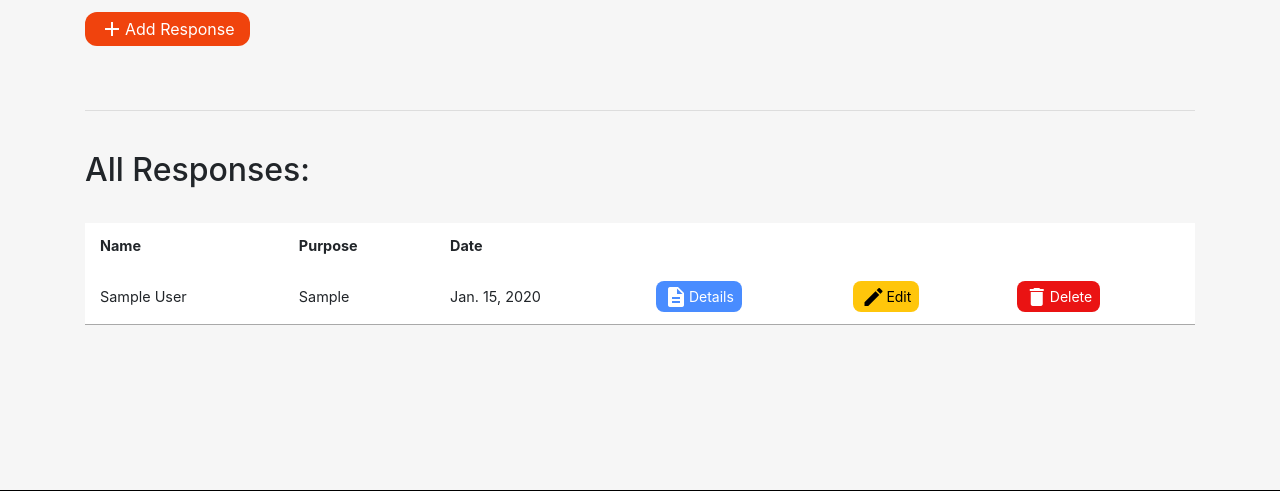
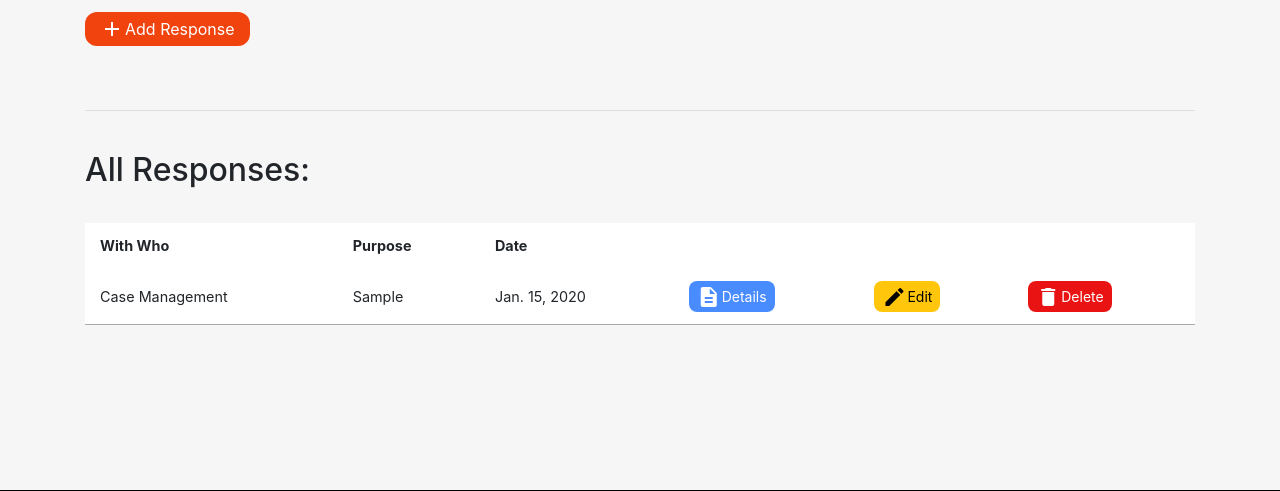
Before and after one commit to elainewangg/ReEntry, a Django app: page /meeting_tracker_form/ in a window 1280 px wide. Shown: the part 305-796 px from the top of the page. Run offline with Django 3.2, Linux system fonts and the light colour scheme; a user stored in the database is signed in; tables that the repository leaves empty hold one stand-in row (values such as "Sample post"); some libraries are stand-ins or nearby versions.

Commit message:
With who bug

```diff
--- a/NewEra/forms.py
+++ b/NewEra/forms.py
@@ -8,7 +8,7 @@ from django.contrib.auth import authenticate
 from django.core.files.uploadedfile import UploadedFile
 from django.forms.widgets import CheckboxSelectMultiple
 
-from NewEra import case_labels, neighborhoods, educations, registrations, tags, employments
+from NewEra import case_labels, neighborhoods, educations, registrations, tags, employments, with_who
 from NewEra.models import (CaseLoadUser, TempCaseLoadUser, MeetingTracker, Note,
                            Organization, Referral, Resource, Tag,
                            User)
@@ -458,7 +458,7 @@ class MeetingTrackerForm(forms.ModelForm):
     date = forms.DateField(label="*Date", widget=DatePickerInput(attrs=DATE_INPUT_ATTRIBUTES))
     time = forms.TimeField(label="*Time", widget=TimePickerInput(attrs=TIME_INPUT_ATTRIBUTES))
     duration = forms.FloatField(label="*Duration (hours)", widget=forms.NumberInput(attrs=INPUT_ATTRIBUTES))
-    with_who = forms.CharField(label="*With Who", widget=forms.TextInput(attrs=INPUT_ATTRIBUTES))
+    with_who = forms.CharField(label="*With Who", widget=forms.Select(attrs=INPUT_ATTRIBUTES, choices=with_who.WITH_WHO_LIST))
     purpose = forms.CharField(label="*Purpose", widget=forms.TextInput(attrs=INPUT_ATTRIBUTES))
     neighborhood = forms.CharField(label="*Neighborhood", widget=forms.Select(attrs=INPUT_ATTRIBUTES, choices=neighborhoods.NEIGHBORHOOD_LIST))
 
--- a/NewEra/templates/NewEra/_navbar.html
+++ b/NewEra/templates/NewEra/_navbar.html
@@ -91,13 +91,13 @@
 				{% endif %}
 
 				<!-- Only show the dashboard link if the user is logged in and a supervisor -->
-				{% if request.session.role == 'is_supervisor' %}
+				<!-- {% if request.session.role == 'is_supervisor' %}
 				<li class="nav-item">
 					{% url 'Supervisor Dashboard' as supervisor_dashboard_url %}
 					<a class="nav-link {% if request.path == supervisor_dashboard_url %}active{% endif %}"
 						href="{{ supervisor_dashboard_url }}">Dashboard</a>
 				</li>
-				{% endif %}
+				{% endif %} -->
 
 			{% endif %}
 
--- a/NewEra/templates/NewEra/meeting_tracker.html
+++ b/NewEra/templates/NewEra/meeting_tracker.html
@@ -30,13 +30,13 @@
             <div style="overflow-x: auto;">
                 <table class="styled-table">
                     <tr>
-                        <th>Name</th>
+                        <th>With Who</th>
                         <th>Purpose</th>
                         <th>Date</th>
                     </tr>
                     {% for r in responses %}
                         <tr>
-                            <td>{{ r.user.get_full_name }}</td>
+                            <td>{{ r.with_who }}</td>
                             <td>{{ r.purpose }}</td>
                             <td>{{ r.date }}</td>
                             <td class="button-cell"><a href="{% url 'Show Meeting Tracker Response' id=r.id %}" class="btn btn-sm details-button"><i class="material-icons">description</i>Details</a></td>
```
Also changed, not shown: NewEra/with_who.py (added, +13 -0 lines).
